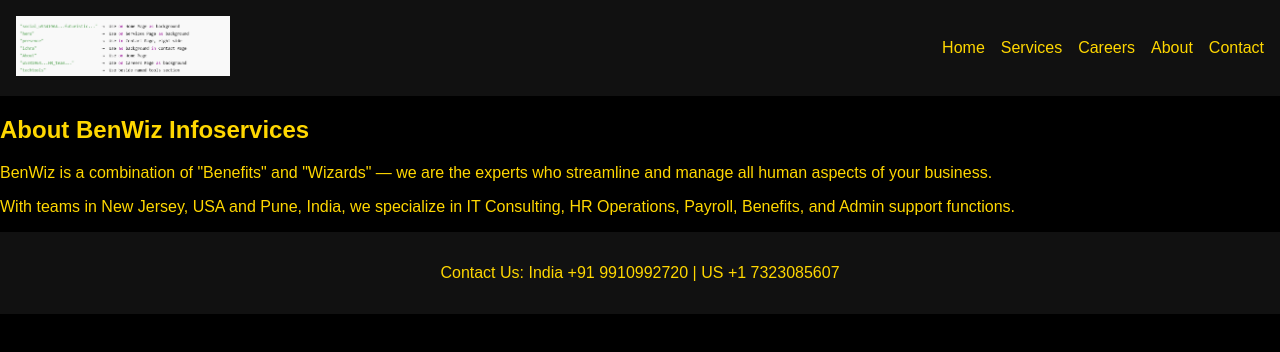
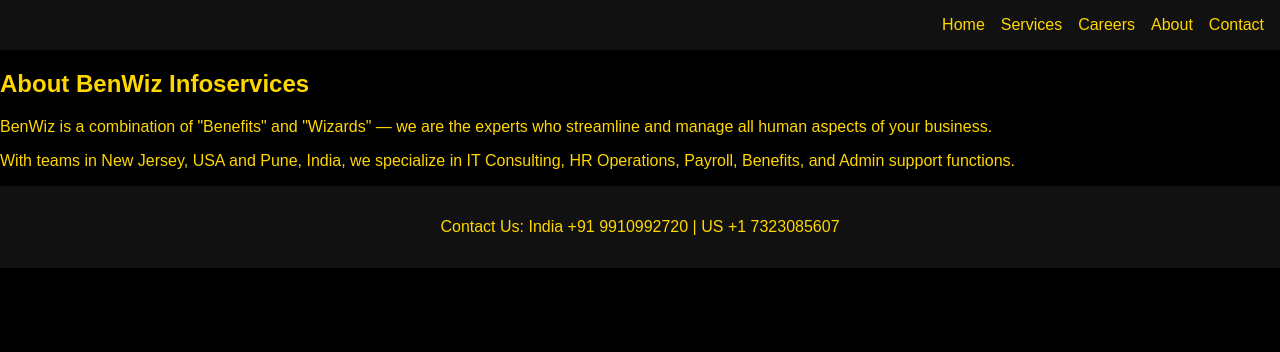
Before and after one commit to pete259867/benwiz-sites, a plain HTML site: page about.html in a window 1280 px wide. Drawn offline with Linux system fonts and the light colour scheme.

Commit message:
Update about.html

```diff
--- a/about.html
+++ b/about.html
@@ -9,7 +9,7 @@
 <body>
   <header>
     <div class="logo-container">
-      <img src="images/logo.png" alt="BenWiz Logo" class="logo" />
+
     </div>
     <nav>
       <ul>
```
